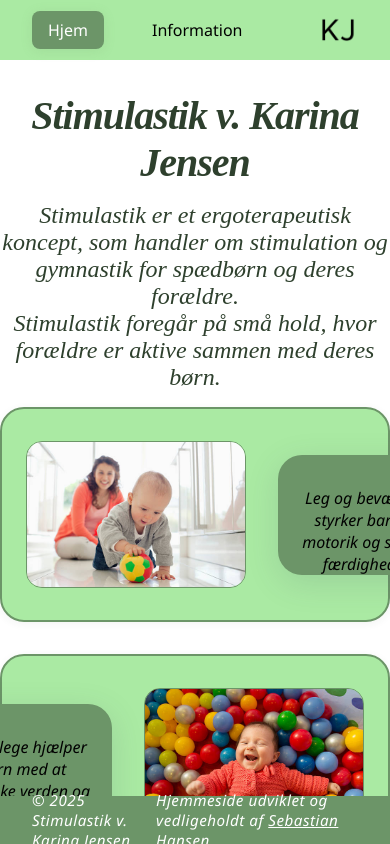
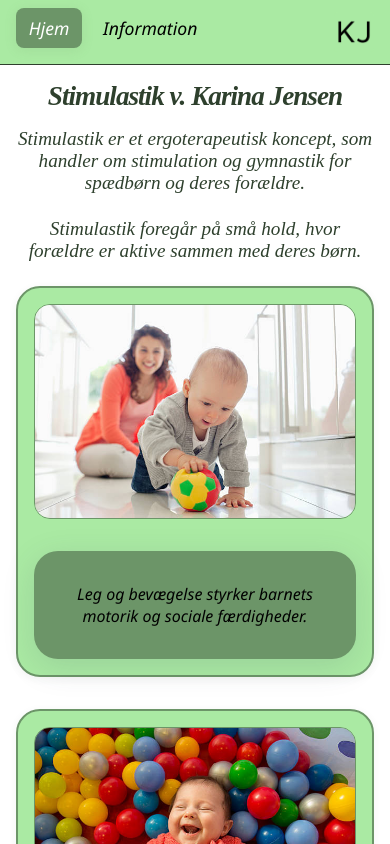
Before and after one commit to SebSeneca/StimulastikWeb, a Vue app in the folder stimulastik-web/: page / in a window 390 px wide. Shown: the top 844 px of the page. Built offline with nearby package versions, Linux system fonts and the light colour scheme.

Commit message:
Improved styling on mobile displays

```diff
--- a/stimulastik-web/src/App.vue
+++ b/stimulastik-web/src/App.vue
@@ -13,9 +13,9 @@ import { RouterLink, RouterView } from 'vue-router'
       <RouterView />
     </main>
     <footer class="footer">
-      <span>© 2025 Stimulastik v. Karina Jensen</span>
+      <span>© 2024 Stimulastik v. Karina Jensen</span>
       <span>
-        Hjemmeside udviklet og vedligeholdt af
+        Hjemmeside udviklet af
         <a
           href="https://www.linkedin.com/in/sebastian-hansen-2303051a1/"
           target="_blank"
@@ -34,10 +34,13 @@ import { RouterLink, RouterView } from 'vue-router'
   display: flex;
   flex-direction: column;
   min-height: 100vh;
-  height: 100vh;
 }
 
 .navbar {
+  position: sticky;
+  top: 0;
+  z-index: 100;
+  border-bottom: 1px solid var(--stimulastik-secondary);
   height: 60px;
   flex-shrink: 0;
   background: var(--stimulastik-primary);
@@ -53,7 +56,6 @@ import { RouterLink, RouterView } from 'vue-router'
   margin-right: 2rem;
   font-size: 1rem;
   font-weight: 500;
-  font-style: normal;
   border-radius: 0.5rem;
   padding: 0.5rem 1rem;
   transition:
@@ -76,19 +78,17 @@ import { RouterLink, RouterView } from 'vue-router'
 }
 
 .main-content {
-  display: flex;
-  flex-direction: column;
-  flex: 1 1 0;
-  min-height: 0;
+  flex: 1 0 auto;
   overflow: auto;
-  padding-bottom: 1rem; /* Optional: for spacing below content */
+  padding-bottom: 1rem;
 }
+
 .footer {
+  flex-shrink: 0;
   height: 48px;
   width: 100%;
-  flex-shrink: 0;
-  background: var(--stimulastik-tertiary);
-  color: #fff;
+  background: var(--stimulastik-primary);
+  color: var(--color-text);
   display: flex;
   align-items: center;
   justify-content: space-between;
@@ -105,4 +105,31 @@ import { RouterLink, RouterView } from 'vue-router'
 .linkedin-link:hover {
   color: #0a66c2;
 }
+
+/* --- MOBILE RESPONSIVE STYLES --- */
+@media (max-width: 600px) {
+  .navbar {
+    flex-direction: row;
+    height: auto;
+    padding: 0.5rem 1rem;
+    gap: 0.5rem;
+  }
+  .navbar a {
+    margin-right: 0;
+    margin-bottom: 0.5rem;
+    font-size: 1.1rem;
+    padding: 0.5rem 0.8rem;
+  }
+  .main-content {
+    padding-bottom: 0.5rem;
+  }
+  .footer {
+    flex-direction: column;
+    height: auto;
+    padding: 0.5rem 1rem;
+    font-size: 0.9rem;
+    gap: 0.3rem;
+    text-align: center;
+  }
+}
 </style>
--- a/stimulastik-web/src/assets/base.css
+++ b/stimulastik-web/src/assets/base.css
@@ -46,7 +46,9 @@ h6 {
   flex-direction: column;
   align-items: center;
   justify-content: flex-start;
-  padding-top: 2rem;
+  padding-top: 1rem;
+  padding-left: 1rem;
+  padding-right: 1rem;
 }
 
 .base-title {
@@ -57,3 +59,9 @@ h6 {
   letter-spacing: -1px;
   text-align: center;
 }
+
+@media (max-width: 600px) {
+  .base-title {
+    font-size: 1.7rem;
+  }
+}
--- a/stimulastik-web/src/components/ImageInfoCard.vue
+++ b/stimulastik-web/src/components/ImageInfoCard.vue
@@ -1,7 +1,7 @@
 <template>
-  <div class="image-info-card" :class="{ mirrored }">
+  <div class="image-info-card">
     <img :src="imgSrc" :alt="imgAlt" class="image-info-card__image" />
-    <InfoCard style="height: 120px; background-color: var(--stimulastik-tertiary)">
+    <InfoCard style="background-color: var(--stimulastik-tertiary)">
       <slot />
     </InfoCard>
   </div>
@@ -13,20 +13,19 @@ import InfoCard from './InfoCard.vue'
 defineProps<{
   imgSrc: string
   imgAlt: string
-  mirrored: boolean
 }>()
 </script>
 
 <style scoped>
 .image-info-card {
   display: flex;
-  flex-direction: row;
+  flex-direction: column;
   align-items: center;
   background-color: var(--stimulastik-primary);
   gap: 2rem;
-  padding: 2rem 1.5rem;
+  padding: 1rem 1rem;
   width: 100%;
-  max-width: 900px;
+  max-width: 800px;
   margin-bottom: 2rem;
   border: 2px solid var(--stimulastik-tertiary, #6c9568);
   border-radius: 1.5rem;
@@ -36,19 +35,15 @@ defineProps<{
   box-shadow: 0 2px 8px rgba(44, 64, 45, 0.06);
 }
 
-.image-info-card.mirrored {
-  flex-direction: row-reverse;
-}
-
 .image-info-card:hover {
   box-shadow: 0 6px 24px rgba(44, 64, 45, 0.18);
   border-color: var(--stimulastik-secondary, #2e402d);
 }
 
 .image-info-card__image {
-  flex: 0 1 65%;
-  width: 65%;
-  max-width: 520px;
+  flex: 0 1 100%;
+  width: 100%;
+  max-width: 700px;
   border-radius: 1rem;
   border: 0.5px solid var(--stimulastik-tertiary);
   object-fit: cover;
@@ -57,9 +52,7 @@ defineProps<{
 
 .image-info-card > :deep(.info-card) {
   flex: 0 1 35%;
-  width: 35%;
-  min-width: 180px;
-  max-width: 320px;
+  width: 100%;
   padding: 2rem 1rem;
 }
 </style>
--- a/stimulastik-web/src/views/HomeView.vue
+++ b/stimulastik-web/src/views/HomeView.vue
@@ -5,7 +5,7 @@
       Stimulastik er et ergoterapeutisk koncept, som handler om stimulation og gymnastik for
       spædbørn og deres forældre.
     </h2>
-    <h2 class="home-subheader" style="margin-bottom: 1rem">
+    <h2 class="home-subheader">
       Stimulastik foregår på små hold, hvor forældre er aktive sammen med deres børn.
     </h2>
     <ImageInfoCard :imgSrc="photo1" imgAlt="Lege og øvelser" :mirrored="false">
@@ -35,5 +35,16 @@ import photo3 from '@/assets/photo3.jpg'
   font-weight: 500;
   color: var(--stimulastik-secondary);
   text-align: center;
+  margin-bottom: 1.5rem;
+}
+
+@media (max-width: 600px) {
+  .home-subheader {
+    font-size: 1.2rem;
+    font-weight: 500;
+    color: var(--stimulastik-secondary);
+    text-align: center;
+    margin-bottom: 1.5rem;
+  }
 }
 </style>
```
